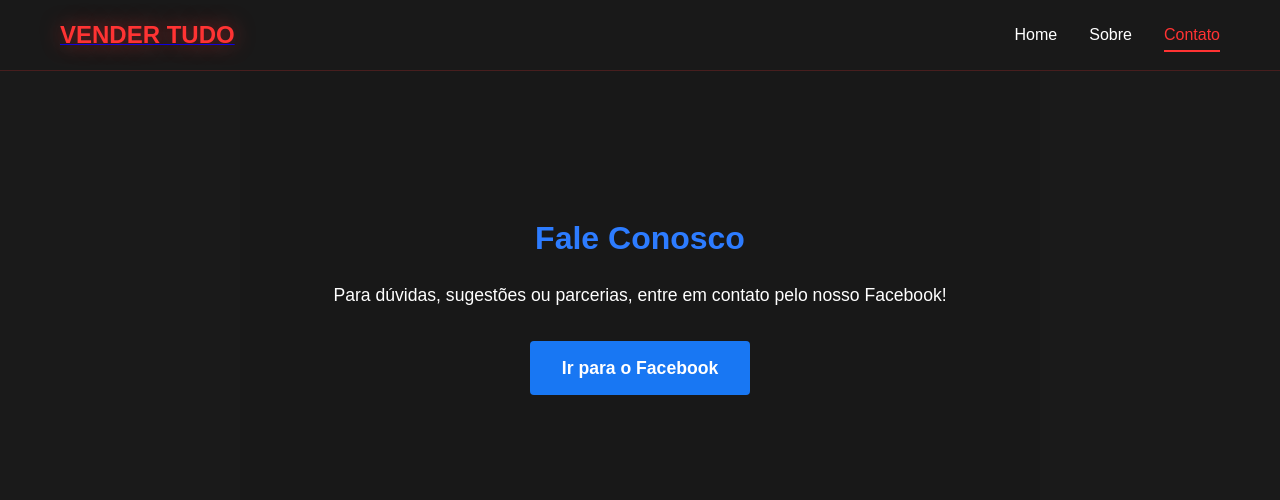
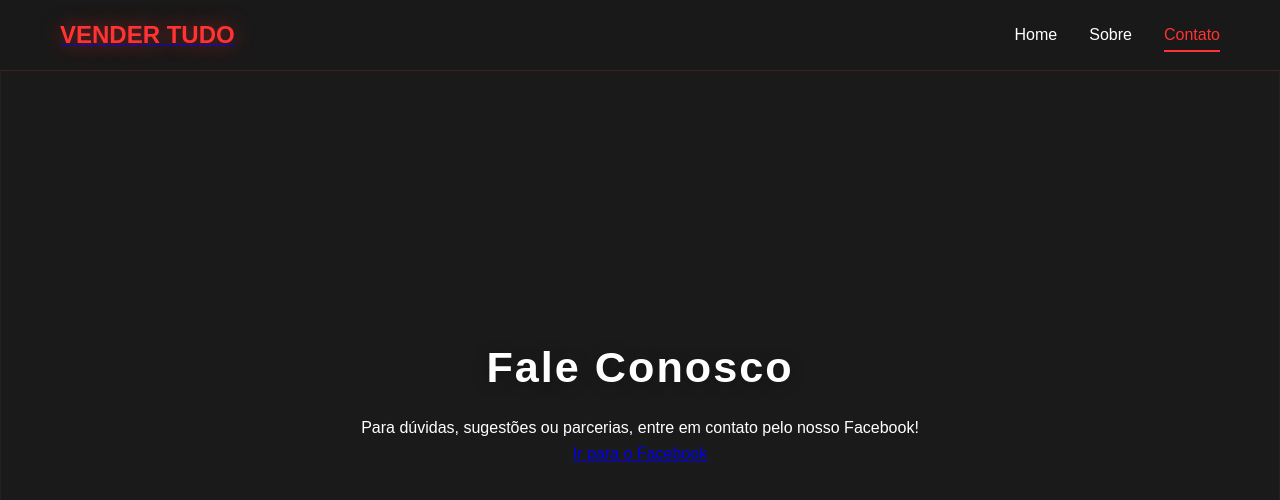
Before and after one commit to naraThais/Loja-Ofertou, a React (Create React App) app in the folder vender-tudo-app/: page /contato in a window 1280 px wide. Shown: the top 500 px of the page. Built offline with nearby package versions, Linux system fonts and the light colour scheme.

Commit message:
refactor: remove About.css and enhance Contact.module.css layout and styles

```diff
--- a/vender-tudo-app/src/components/About/About.module.css
+++ b/vender-tudo-app/src/components/About/About.module.css
@@ -5,11 +5,14 @@
   justify-content: center;
   align-items: center;
   padding: 2rem;
-  background: #181818;
   color: #fff;
   border-radius: 8px;
   max-width: 800px;
-  margin: 4rem auto 0 auto;
+  margin: 0 auto; /* Centraliza horizontalmente */
+  position: absolute;
+  top: 50%;
+  left: 50%;
+  transform: translate(-50%, -50%); /* Centraliza vertical e horizontalmente */
 }
 
 .title {
--- a/vender-tudo-app/src/components/Contact/Contact.module.css
+++ b/vender-tudo-app/src/components/Contact/Contact.module.css
@@ -1,43 +1,129 @@
 .contactContainer {
-  min-height: 60vh;
+  min-height: 100vh;
+  width: 100%;
+  max-width: 100vw;
   display: flex;
   flex-direction: column;
   justify-content: center;
   align-items: center;
-  padding: 2rem;
-  background: #181818;
+  padding: 0;
   color: #fff;
-  border-radius: 8px;
-  max-width: 800px;
-  margin: 4rem auto 0 auto;
+  border-radius: 16px;
+  box-shadow: 0 8px 32px 0 rgba(0, 0, 0, 0.25);
+  border: 1px solid #222;
+  overflow: hidden;
+  box-sizing: border-box;
 }
 
 .title {
-  font-size: 2rem;
-  margin-bottom: 1rem;
-  color: #2d7cff;
+  font-size: 2.7rem;
+  margin-bottom: 0.8rem;
+  color: #fff;
   text-align: center;
+  letter-spacing: 2px;
+  font-weight: bold;
+  text-shadow: 0 2px 16px #0004;
 }
 
-.description {
-  font-size: 1.1rem;
-  margin-bottom: 2rem;
-  text-align: center;
+.form {
+  width: 100%;
+  max-width: 800px;
+  display: flex;
+  flex-direction: column;
+  align-items: left;
+  gap: 1.1rem;
+  margin: 0 auto;
+  background: rgba(30, 34, 54, 0.7);
+  border-radius: 12px;
+  box-shadow: 0 4px 24px 0 #0003;
+  padding: 1.2rem 1rem;
 }
 
-.facebookButton {
-  background: #1877f3;
+.input,
+.textarea {
+  margin-top: 0.3rem;
+  padding: 0.8rem;
+  border: none;
+  border-radius: 8px;
+  background: rgba(44, 48, 68, 0.95);
   color: #fff;
-  padding: 0.8rem 2rem;
-  border: none;
-  border-radius: 4px;
-  font-size: 1.1rem;
-  font-weight: bold;
-  cursor: pointer;
-  text-decoration: none;
-  transition: background 0.2s;
+  font-size: 1rem;
+  box-shadow: 0 2px 8px 0 #0002;
+  outline: none;
+  transition: box-shadow 0.2s, background 0.2s;
 }
 
-.facebookButton:hover {
-  background: #145db2;
+.input:focus,
+.textarea:focus {
+  background: #23263a;
+  box-shadow: 0 0 0 2px #7c4dff;
 }
+
+.input {
+  width: 100%;
+  min-width: 180px;
+}
+
+.textarea {
+  min-height: 100px;
+  resize: vertical;
+}
+
+.sendButton {
+  width: 100%;
+  font-size: 1.1rem;
+  padding: 1rem 0;
+  margin-top: 1.5rem;
+  border: none;
+  border-radius: 32px;
+  background: linear-gradient(90deg, #ff4e50 0%, #ff6a6a 100%);
+  color: #fff;
+  font-weight: bold;
+  box-shadow: 0 6px 24px 0 #0003;
+  cursor: pointer;
+  transition: background 0.2s, box-shadow 0.2s;
+}
+
+.sendButton:hover {
+  background: linear-gradient(90deg, #ff6a6a 0%, #ff4e50 100%);
+  box-shadow: 0 8px 32px 0 #0005;
+}
+
+.iconsRow {
+  display: flex;
+  justify-content: center;
+  gap: 2.5rem;
+  margin-top: 2.5rem;
+}
+
+@media (max-width: 600px) {
+  .contactContainer {
+    padding: 0;
+    min-height: 100vh;
+    width: 100vw;
+  }
+  .title {
+    font-size: 1.5rem;
+  }
+  .description {
+    font-size: 0.95rem;
+  }
+  .form {
+    padding: 0.7rem 0.2rem;
+    gap: 0.5rem;
+    max-width: 95vw;
+  }
+  .input,
+  .textarea {
+    font-size: 0.95rem;
+    padding: 0.6rem;
+  }
+  .sendButton {
+    font-size: 0.95rem;
+    padding: 0.7rem 0;
+  }
+  .iconsRow {
+    gap: 1.2rem;
+    margin-top: 1.5rem;
+  }
+}
```
Also changed, not shown: vender-tudo-app/src/components/About/About.css (deleted, +0 -45 lines).
